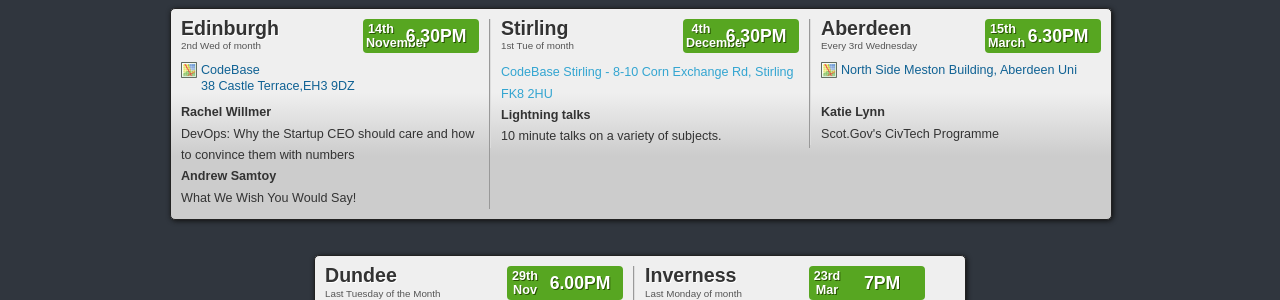
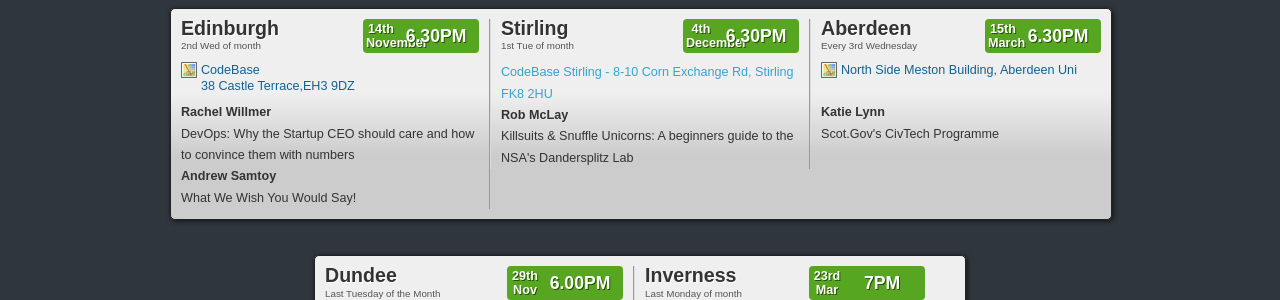
Before and after one commit to techmeetup/techmeetup.co.uk, a Jekyll site: the page built from index.html, in a window 1280 px wide. Shown: the part 391-691 px from the top of the page. Built offline with Jekyll 4.4.1, drawn with Linux system fonts in a browser that asks for light colours.

Commit message:
Update Dec talk

```diff
--- a/_data/index.json
+++ b/_data/index.json
@@ -26,8 +26,8 @@
   "stirling": {
     "speakers": [
      {
-        "name": "Lightning talks",
-        "talk": "10 minute talks on a variety of subjects."
+        "name": "Rob McLay",
+        "talk": "Killsuits & Snuffle Unicorns: A beginners guide to the NSA's Dandersplitz Lab"
       }
     ],
     "day": "4th",
```
